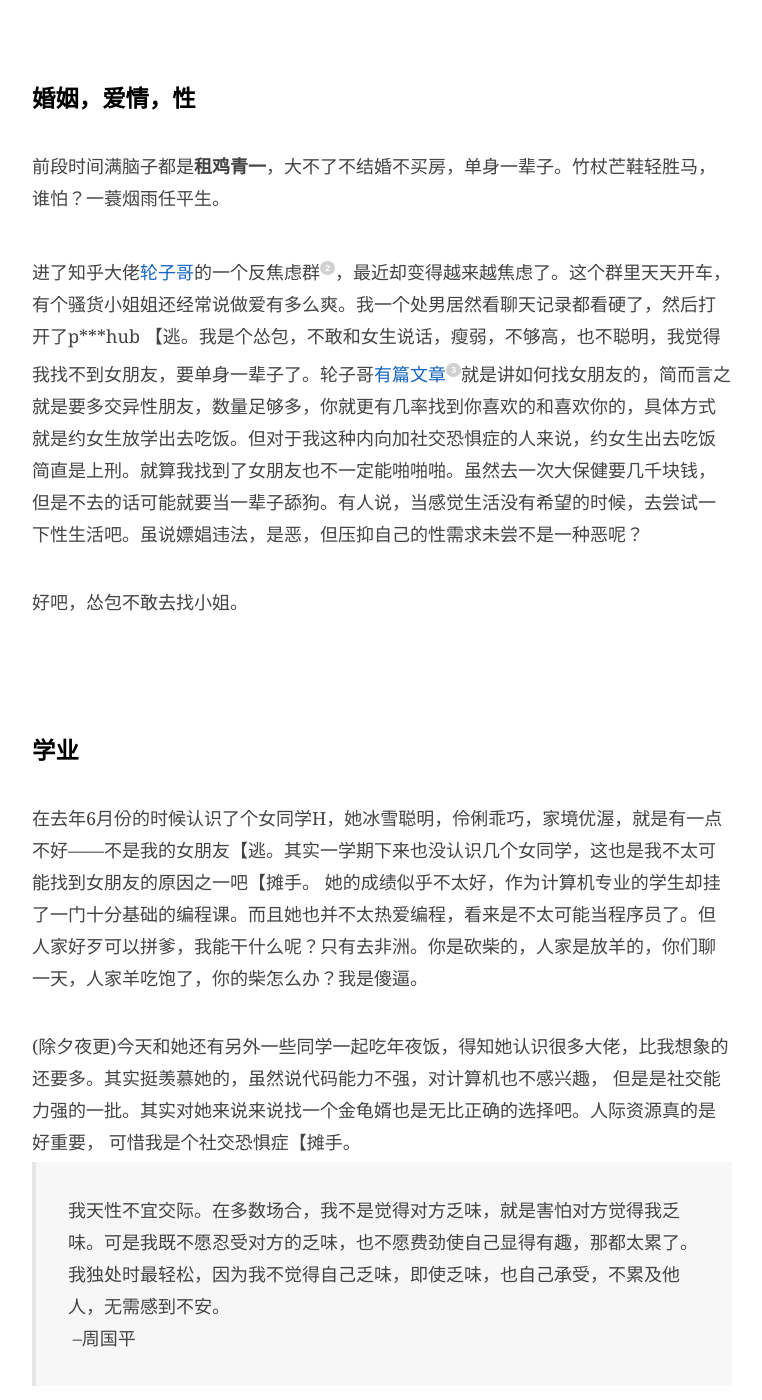
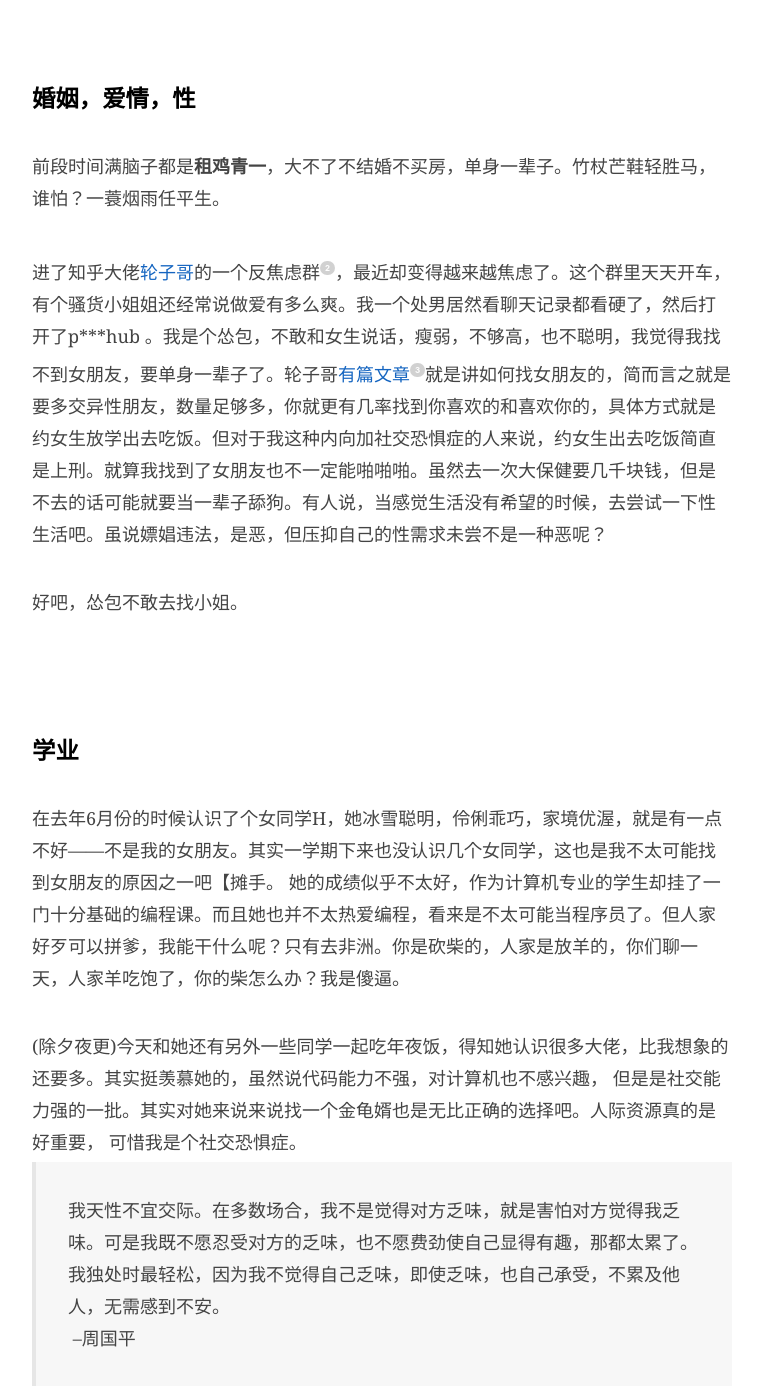
Before and after one commit to JaydenYL/JaydenYL.github.io, a Jekyll site: the page built from _posts/2020-1-21-第二个十年.md, in a window 1280 px wide and 1400 px high, scrolled down 2324 px. Shown: the whole window, without its empty margins (258-1020 px from the left). Built offline with Jekyll 4.4.1, drawn with Linux system fonts in a browser that asks for light colours; comment, search, counter and statistics services are not loaded; some of the changed text lies outside the part shown.

Commit message:
Update 2020-1-21-第二个十年.md

```diff
--- a/_posts/2020-1-21-第二个十年.md
+++ b/_posts/2020-1-21-第二个十年.md
@@ -47,7 +47,7 @@ tail: 2020年大年初一 10:27 （AEST） 于C同学家中
 
 <br>前段时间满脑子都是**租鸡青一**，大不了不结婚不买房，单身一辈子。竹杖芒鞋轻胜马，谁怕？一蓑烟雨任平生。
 
-<br>进了知乎大佬[轮子哥](https://www.zhihu.com/people/excited-vczh)的一个反焦虑群[^2]，最近却变得越来越焦虑了。这个群里天天开车，有个骚货小姐姐还经常说做爱有多么爽。我一个处男居然看聊天记录都看硬了，然后打开了p***hub 【逃。我是个怂包，不敢和女生说话，瘦弱，不够高，也不聪明，我觉得我找不到女朋友，要单身一辈子了。轮子哥[有篇文章](https://zhuanlan.zhihu.com/p/81310084)[^3]就是讲如何找女朋友的，简而言之就是要多交异性朋友，数量足够多，你就更有几率找到你喜欢的和喜欢你的，具体方式就是约女生放学出去吃饭。但对于我这种内向加社交恐惧症的人来说，约女生出去吃饭简直是上刑。就算我找到了女朋友也不一定能啪啪啪。虽然去一次大保健要几千块钱，但是不去的话可能就要当一辈子舔狗。有人说，当感觉生活没有希望的时候，去尝试一下性生活吧。虽说嫖娼违法，是恶，但压抑自己的性需求未尝不是一种恶呢？
+<br>进了知乎大佬[轮子哥](https://www.zhihu.com/people/excited-vczh)的一个反焦虑群[^2]，最近却变得越来越焦虑了。这个群里天天开车，有个骚货小姐姐还经常说做爱有多么爽。我一个处男居然看聊天记录都看硬了，然后打开了p***hub 。我是个怂包，不敢和女生说话，瘦弱，不够高，也不聪明，我觉得我找不到女朋友，要单身一辈子了。轮子哥[有篇文章](https://zhuanlan.zhihu.com/p/81310084)[^3]就是讲如何找女朋友的，简而言之就是要多交异性朋友，数量足够多，你就更有几率找到你喜欢的和喜欢你的，具体方式就是约女生放学出去吃饭。但对于我这种内向加社交恐惧症的人来说，约女生出去吃饭简直是上刑。就算我找到了女朋友也不一定能啪啪啪。虽然去一次大保健要几千块钱，但是不去的话可能就要当一辈子舔狗。有人说，当感觉生活没有希望的时候，去尝试一下性生活吧。虽说嫖娼违法，是恶，但压抑自己的性需求未尝不是一种恶呢？
 
 <br>好吧，怂包不敢去找小姐。
 
@@ -55,9 +55,9 @@ tail: 2020年大年初一 10:27 （AEST） 于C同学家中
 
 ### 学业
 
-<br>在去年6月份的时候认识了个女同学H，她冰雪聪明，伶俐乖巧，家境优渥，就是有一点不好——不是我的女朋友【逃。其实一学期下来也没认识几个女同学，这也是我不太可能找到女朋友的原因之一吧【摊手。 她的成绩似乎不太好，作为计算机专业的学生却挂了一门十分基础的编程课。而且她也并不太热爱编程，看来是不太可能当程序员了。但人家好歹可以拼爹，我能干什么呢？只有去非洲。你是砍柴的，人家是放羊的，你们聊一天，人家羊吃饱了，你的柴怎么办？我是傻逼。
+<br>在去年6月份的时候认识了个女同学H，她冰雪聪明，伶俐乖巧，家境优渥，就是有一点不好——不是我的女朋友。其实一学期下来也没认识几个女同学，这也是我不太可能找到女朋友的原因之一吧【摊手。 她的成绩似乎不太好，作为计算机专业的学生却挂了一门十分基础的编程课。而且她也并不太热爱编程，看来是不太可能当程序员了。但人家好歹可以拼爹，我能干什么呢？只有去非洲。你是砍柴的，人家是放羊的，你们聊一天，人家羊吃饱了，你的柴怎么办？我是傻逼。
 
-<br>(除夕夜更)今天和她还有另外一些同学一起吃年夜饭，得知她认识很多大佬，比我想象的还要多。其实挺羡慕她的，虽然说代码能力不强，对计算机也不感兴趣， 但是是社交能力强的一批。其实对她来说来说找一个金龟婿也是无比正确的选择吧。人际资源真的是好重要， 可惜我是个社交恐惧症【摊手。
+<br>(除夕夜更)今天和她还有另外一些同学一起吃年夜饭，得知她认识很多大佬，比我想象的还要多。其实挺羡慕她的，虽然说代码能力不强，对计算机也不感兴趣， 但是是社交能力强的一批。其实对她来说来说找一个金龟婿也是无比正确的选择吧。人际资源真的是好重要， 可惜我是个社交恐惧症。
 
 > 我天性不宜交际。在多数场合，我不是觉得对方乏味，就是害怕对方觉得我乏味。可是我既不愿忍受对方的乏味，也不愿费劲使自己显得有趣，那都太累了。我独处时最轻松，因为我不觉得自己乏味，即使乏味，也自己承受，不累及他人，无需感到不安。
 >
@@ -73,11 +73,13 @@ tail: 2020年大年初一 10:27 （AEST） 于C同学家中
 
 > ⾼考只是⽣活中⽆数战场中的⼀个。在这每⼀次战役中，普通⼈靠运⽓，天才靠实⼒。其实这个问题翻译 过来，就是：如果我既没有天分也没有运⽓，那我应该在世界上如何活下去？单凭努⼒么。这个问题我相 信很多⼈仔细想想，会在深夜的浅⾊床单下痛哭。你问我怎么知道？因为我每天都在哭。										--曾勃
 
-是啊，我该怎么活下去呢？社恐+自卑+菜鸡，凉凉，啥也不是。
+是啊，我该怎么活下去呢？社恐+自卑+菜鸡，凉凉，一事无成。
 
-<br>昨天晚上了解了一下他们的生活，他们就坐在我的对面，但却是咫尺天涯。
+<br>昨天晚上窥见了一下他们的生活，他们就坐在我的对面，但却是咫尺天涯。
 
 <br>何以消愁，唯有杜康。
+
+<br>
 
 ### 结语
 
```
Also changed, not shown: other parts of _posts/2020-1-21-第二个十年.md (+1 -1 lines).
